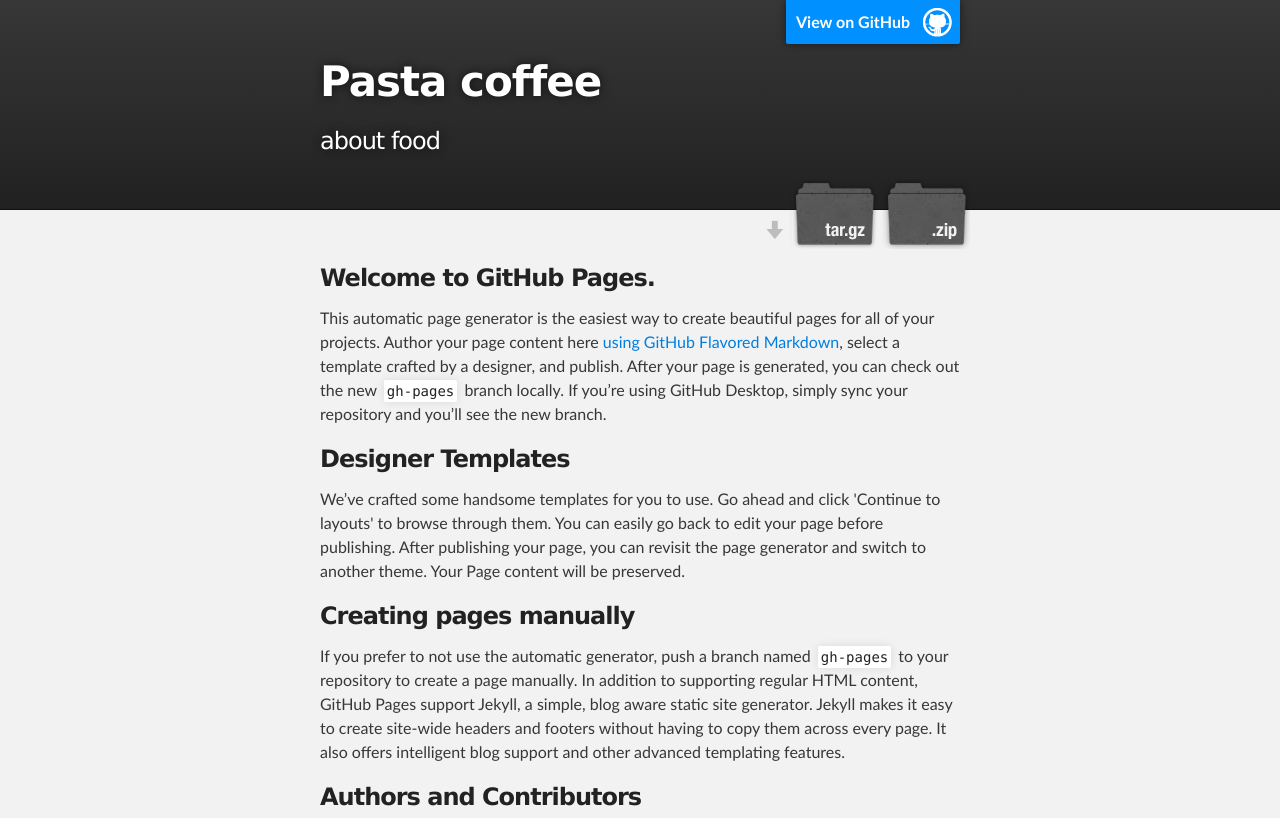
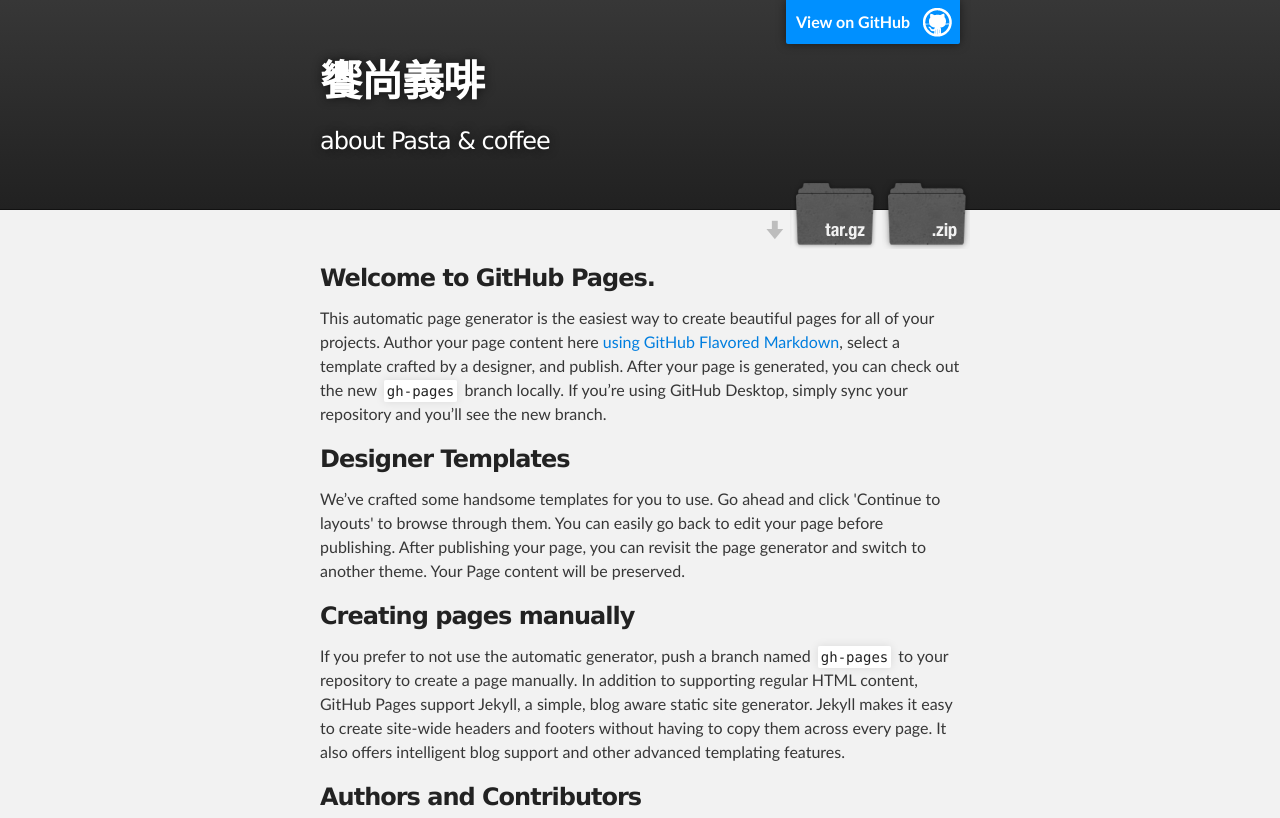
Before and after one commit to waitinglai/pasta_coffee, a plain HTML site: page index.html in a window 1280 px wide. Shown: the top 818 px of the page. Drawn offline with Linux system fonts and the light colour scheme.

Commit message:
Update index.html

```diff
--- a/index.html
+++ b/index.html
@@ -18,8 +18,8 @@
         <header class="inner">
           <a id="forkme_banner" href="https://github.com/waitinglai/pasta_coffee">View on GitHub</a>
 
-          <h1 id="project_title">Pasta coffee</h1>
-          <h2 id="project_tagline">about food</h2>
+          <h1 id="project_title">饗尚義啡</h1>
+          <h2 id="project_tagline">about Pasta & coffee</h2>
 
             <section id="downloads">
               <a class="zip_download_link" href="https://github.com/waitinglai/pasta_coffee/zipball/master">Download this project as a .zip file</a>
```
